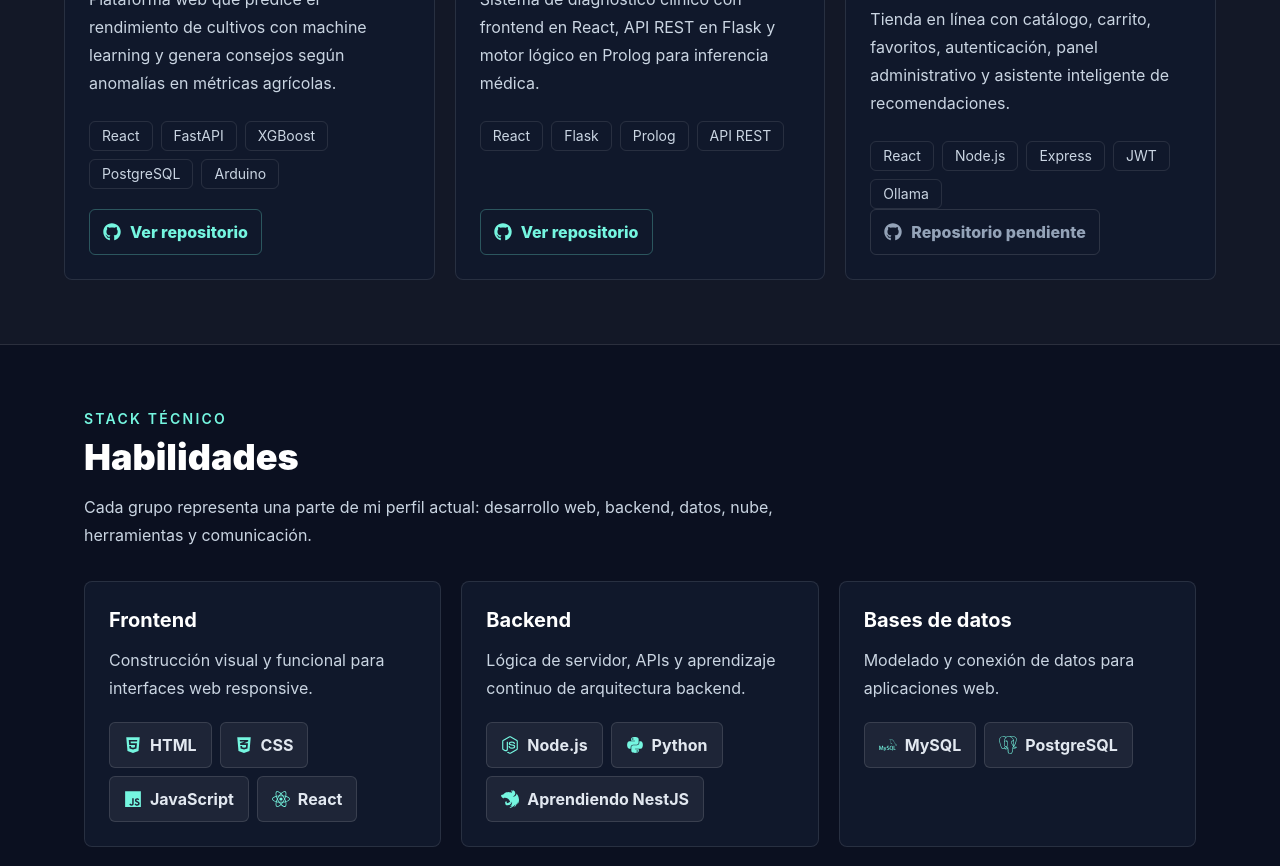
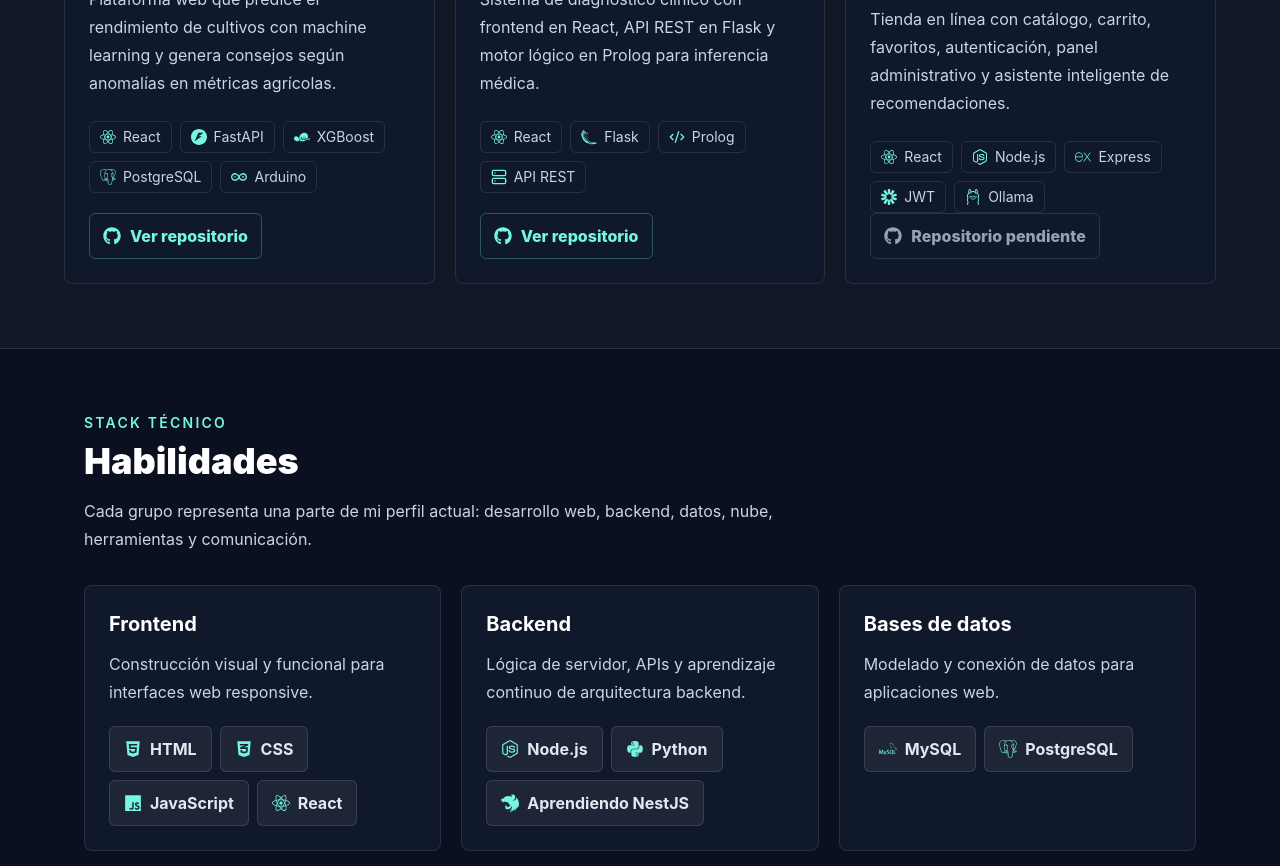
Before and after one commit to joshi20022021/CV_2026, a React (Vite) app: page / in a window 1280 px wide. Shown: the part 1680-2546 px from the top of the page. Built offline with nearby package versions, Linux system fonts and the light colour scheme.

Commit message:
Add icons to project stacks

```diff
--- a/src/App.css
+++ b/src/App.css
@@ -169,6 +169,24 @@ a {
   padding: 10px 13px;
 }
 
+.project-stack-pill {
+  align-items: center;
+  border: 1px solid rgba(255, 255, 255, 0.1);
+  border-radius: 6px;
+  color: #cbd5e1;
+  display: inline-flex;
+  font-size: 14px;
+  gap: 7px;
+  line-height: 1;
+  min-height: 32px;
+  padding: 7px 10px;
+}
+
+.project-stack-icon {
+  color: #75f6e0;
+  flex: 0 0 auto;
+}
+
 .project-link:hover {
   background: rgba(0, 209, 178, 0.1);
 }
--- a/src/App.jsx
+++ b/src/App.jsx
@@ -24,7 +24,19 @@ import {
   FaReact,
 } from 'react-icons/fa'
 import { MdBrush, MdGroups, MdMovieCreation } from 'react-icons/md'
-import { SiGooglecloud, SiMysql, SiNestjs, SiPostgresql } from 'react-icons/si'
+import {
+  SiArduino,
+  SiExpress,
+  SiFastapi,
+  SiFlask,
+  SiGooglecloud,
+  SiJsonwebtokens,
+  SiMysql,
+  SiNestjs,
+  SiOllama,
+  SiPostgresql,
+  SiScikitlearn,
+} from 'react-icons/si'
 import './App.css'
 
 const sections = [
@@ -35,6 +47,21 @@ const sections = [
   { id: 'enfoque', label: 'Enfoque' },
   { id: 'contacto', label: 'Contacto' },
 ]
+
+const stackIcons = {
+  React: FaReact,
+  FastAPI: SiFastapi,
+  XGBoost: SiScikitlearn,
+  PostgreSQL: SiPostgresql,
+  Arduino: SiArduino,
+  Flask: SiFlask,
+  Prolog: Code2,
+  'API REST': Server,
+  'Node.js': FaNodeJs,
+  Express: SiExpress,
+  JWT: SiJsonwebtokens,
+  Ollama: SiOllama,
+}
 
 function App() {
   const [activeSection, setActiveSection] = useState('inicio')
@@ -362,14 +389,16 @@ function App() {
                 <h3 className="mt-5 text-2xl font-bold">{project.title}</h3>
                 <p className="mt-4 leading-7 text-slate-300">{project.description}</p>
                 <div className="mt-6 flex flex-wrap gap-2">
-                  {project.stack.map((item) => (
-                    <span
-                      className="rounded-md border border-white/10 px-3 py-1 text-sm text-slate-300"
-                      key={item}
-                    >
-                      {item}
-                    </span>
-                  ))}
+                  {project.stack.map((item) => {
+                    const StackIcon = stackIcons[item] ?? Code2
+
+                    return (
+                      <span className="project-stack-pill" key={item}>
+                        <StackIcon className="project-stack-icon" size={16} />
+                        {item}
+                      </span>
+                    )
+                  })}
                 </div>
                 {project.repo ? (
                   <a className="project-link" href={project.repo} target="_blank" rel="noreferrer">
```
